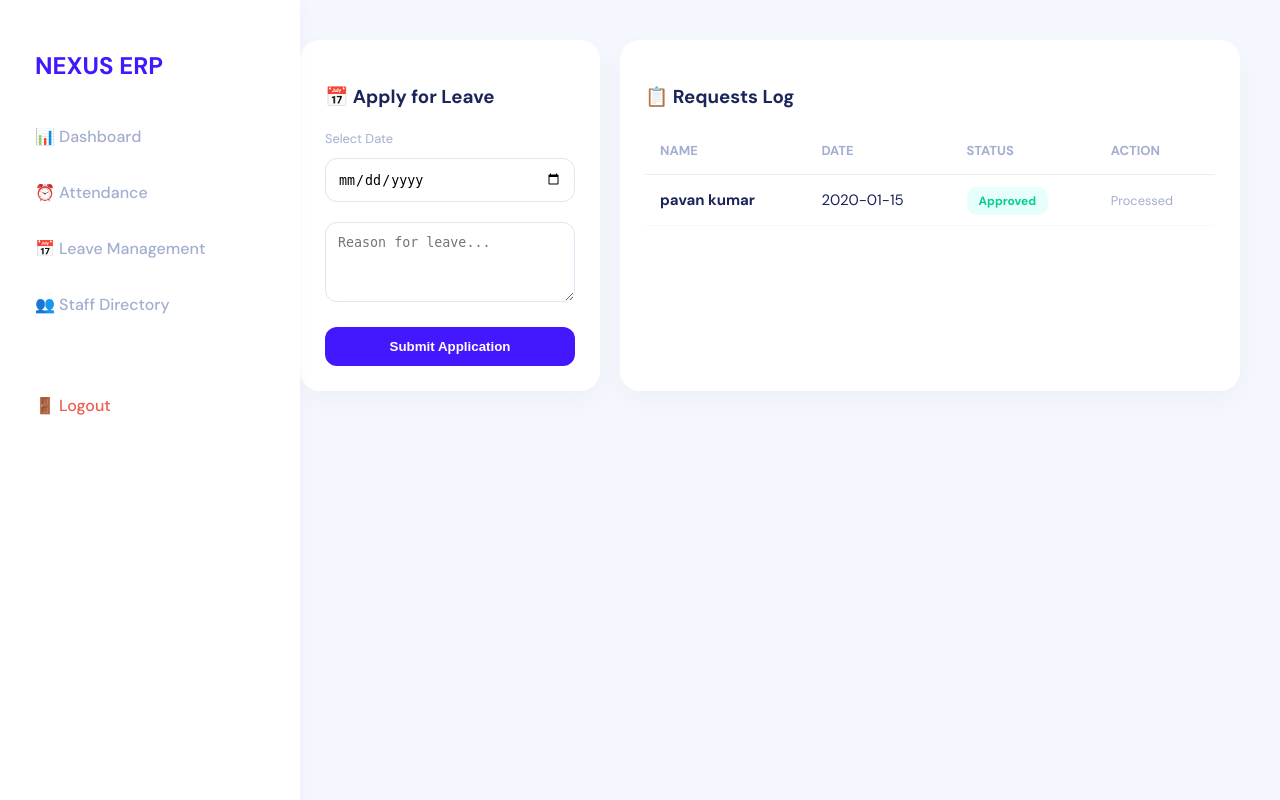
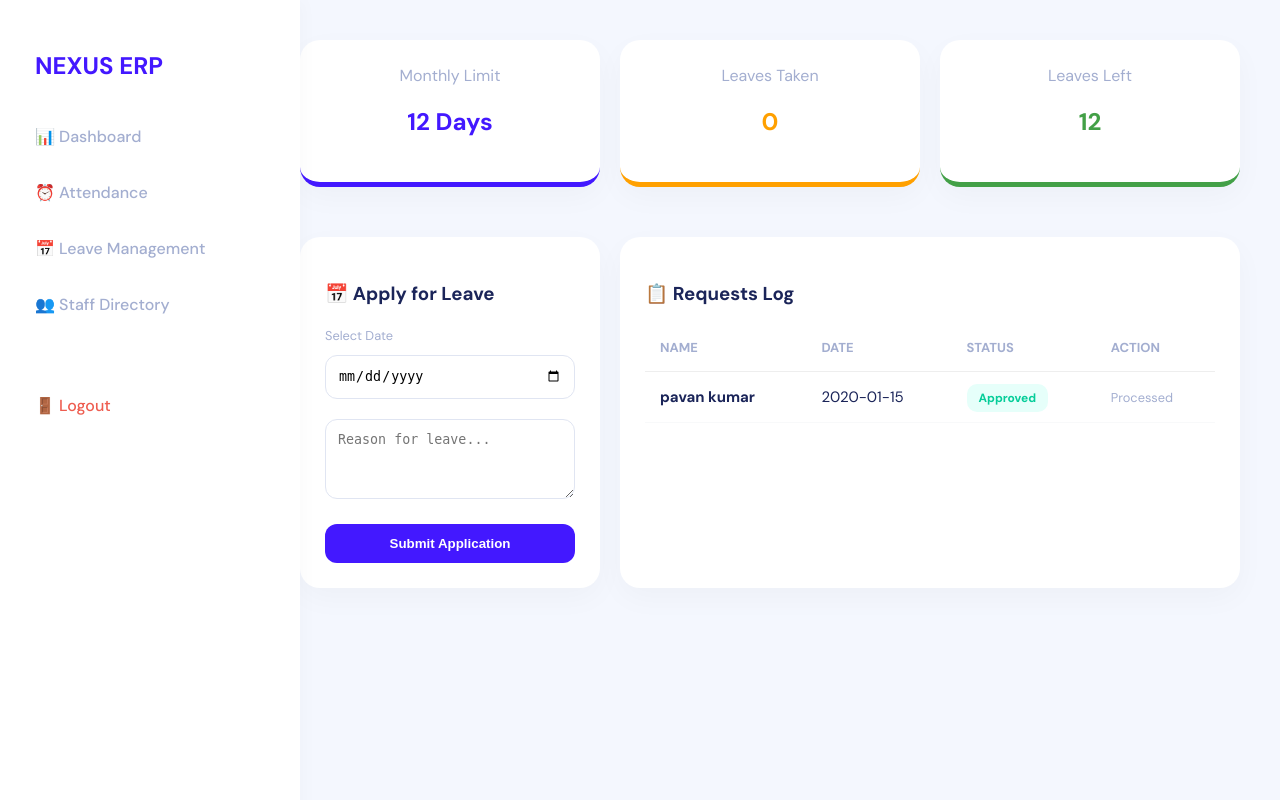
Before and after one commit to pk7745/erp, a Flask app: page /leave in a window 1280 px wide. Run offline with Flask 3, Linux system fonts and the light colour scheme; the visitor is signed in with stand-in values (Sample User, id 1); tables that the repository leaves empty hold one stand-in row (values such as "Sample post").

Commit message:
Add leave statistics and update layout in leave.html

```diff
--- a/templates/leave.html
+++ b/templates/leave.html
@@ -1,5 +1,19 @@
 {% extends "base.html" %}
 {% block content %}
+<div style="display: grid; grid-template-columns: repeat(3, 1fr); gap: 20px; margin-bottom: 25px;">
+    <div class="card" style="text-align: center; border-bottom: 5px solid var(--p);">
+        <p style="color: var(--text-light); margin: 0;">Monthly Limit</p>
+        <h2 style="color: var(--p);">{{ leave_limit }} Days</h2>
+    </div>
+    <div class="card" style="text-align: center; border-bottom: 5px solid #ffa000;">
+        <p style="color: var(--text-light); margin: 0;">Leaves Taken</p>
+        <h2 style="color: #ffa000;">{{ leaves_taken }}</h2>
+    </div>
+    <div class="card" style="text-align: center; border-bottom: 5px solid #43a047;">
+        <p style="color: var(--text-light); margin: 0;">Leaves Left</p>
+        <h2 style="color: #43a047;">{{ leaves_left }}</h2>
+    </div>
+</div>
 <div style="display: grid; grid-template-columns: 300px 1fr; gap: 20px;">
     <div class="card">
         <h3>📅 Apply for Leave</h3>
@@ -49,4 +63,5 @@
         </table>
     </div>
 </div>
+
 {% endblock %}
```
